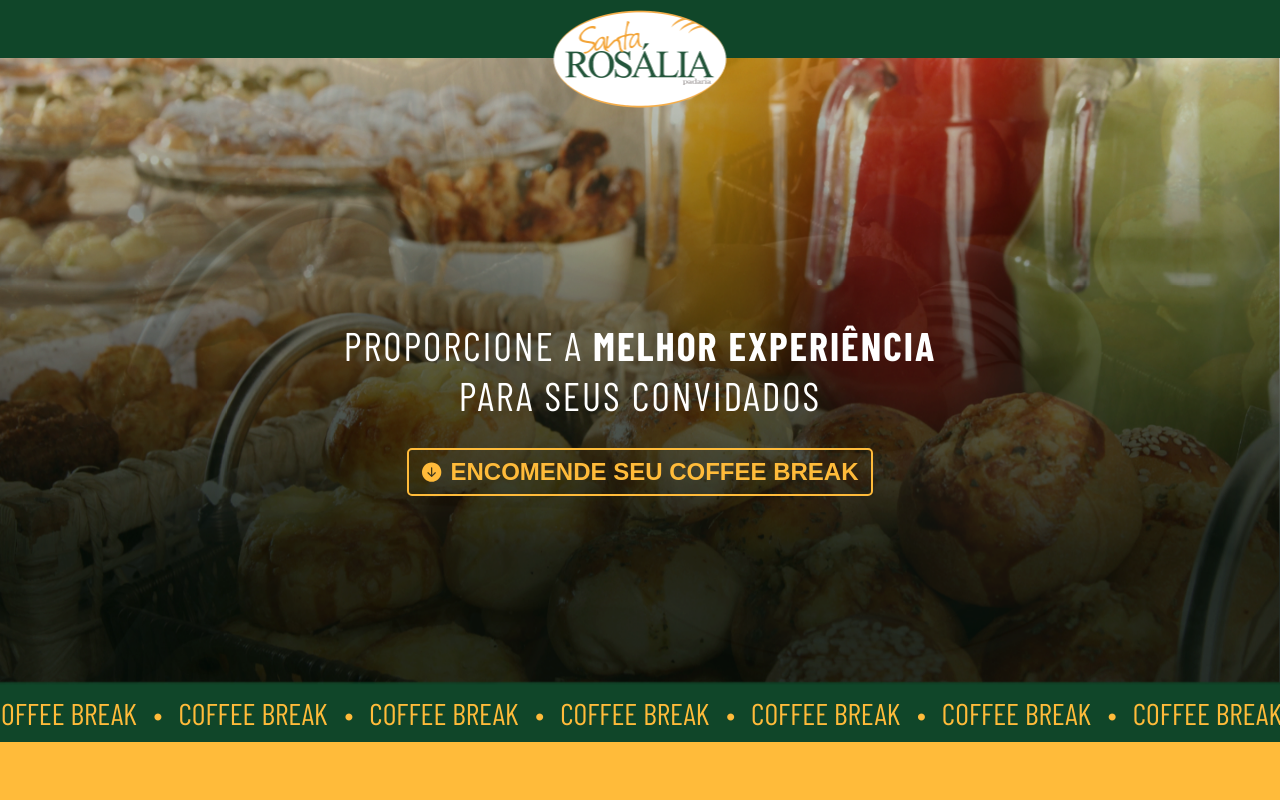
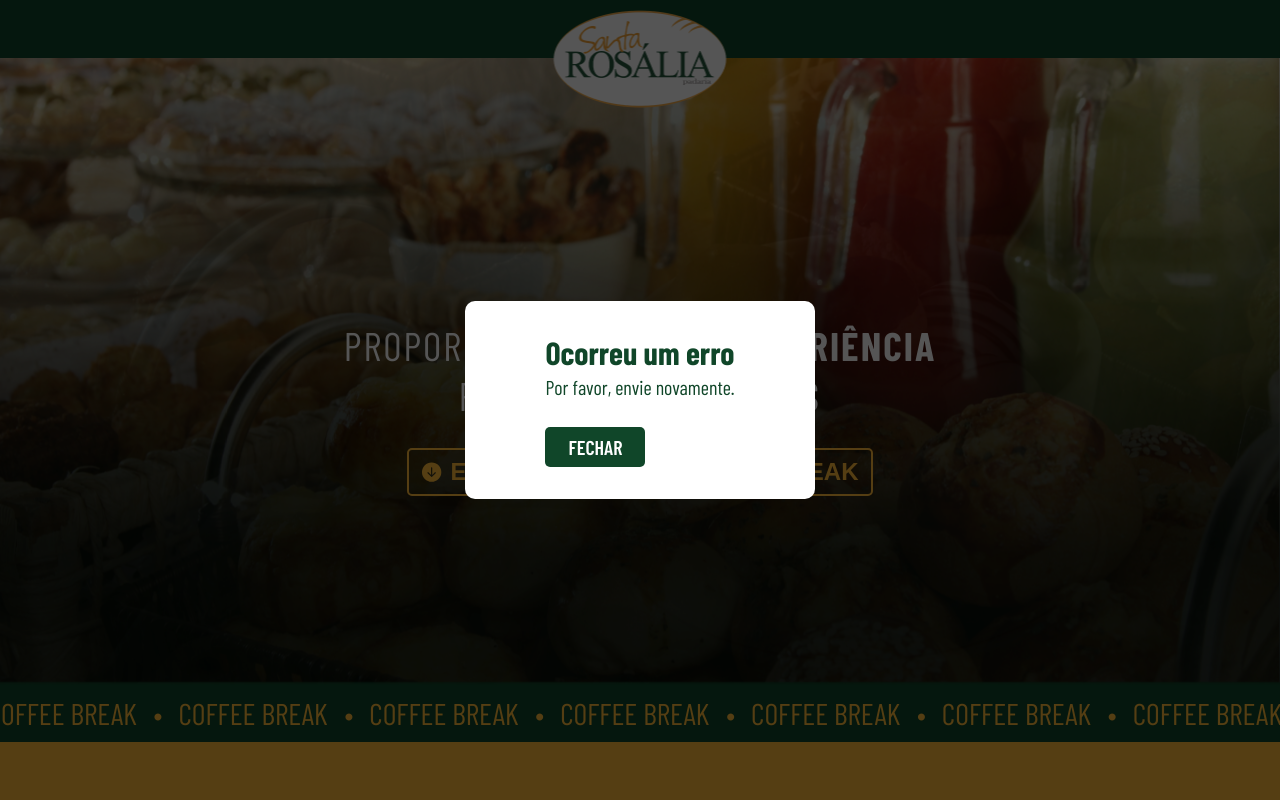
Before and after one commit to h-nriquevieira/padaria-santa-rosalia, a React (Create React App) app: page / in a window 1280 px wide. Shown: the top 800 px of the page. Built offline with nearby package versions, Linux system fonts and the light colour scheme.

Commit message:
Add modal component

```diff
--- a/package.json
+++ b/package.json
@@ -1,8 +1,10 @@
 {
   "name": "padaria-sta-rosalia",
+  "homepage": "https://reprehensible-potat.000webhostapp.com/",
   "version": "0.1.0",
   "private": true,
   "dependencies": {
+    "@radix-ui/react-dialog": "^1.0.0",
     "@radix-ui/react-tabs": "^1.0.0",
     "@testing-library/jest-dom": "^5.16.5",
     "@testing-library/react": "^13.3.0",
--- a/src/App.js
+++ b/src/App.js
@@ -1,17 +1,22 @@
+import { useState } from "react"
 import About from "./components/About/About"
 import Encomende from "./components/Encomende/Encomende"
 import Footer from "./components/Footer/Footer"
 import Header from "./components/Header/Header"
 import Menu from "./components/Menu/Menu"
+import Modal from "./components/Modal/Modal"
 
 function App() {
+  const [isModalOpen, setIsModalOpen] = useState(true);
+  const [messageSent, setMessageSent] = useState(false);
 
   return (
     <div className="App">
+      {isModalOpen && <Modal success={messageSent} toggleModal={setIsModalOpen}/>}
       <Header />
       <About />
       <Menu />
-      <Encomende />
+      <Encomende toggleModal={setIsModalOpen} setMessageSent={setMessageSent} />
       <Footer />
     </div>
   )
--- a/src/components/Encomende/Encomende.jsx
+++ b/src/components/Encomende/Encomende.jsx
@@ -5,7 +5,7 @@ import Juridica from './Forms/Juridica'
 
 import './Encomende.css'
 
-function Encomende() {
+function Encomende({toggleModal, setMessageSent}) {
   return (
     <div className="encomende" id="encomende">
       <h2 className="encomende--title">Encomende seu coffee break</h2>
@@ -20,7 +20,7 @@ function Encomende() {
           </Tabs.Trigger>
         </Tabs.List>
         <Tabs.Content className='encomende--content' value='fisica'>
-          <Fisica />
+          <Fisica toggleModal={toggleModal} setMessageSent={setMessageSent} />
         </Tabs.Content>
         <Tabs.Content className='encomende--content' value='juridica'>
           <Juridica />
--- a/src/components/Encomende/Forms/Fisica.jsx
+++ b/src/components/Encomende/Forms/Fisica.jsx
@@ -3,50 +3,55 @@ import './Forms.css'
 import arrow from '../../../assets/form--btn-arrow.svg'
 import pin from '../../../assets/location--pin.svg'
 
-function Forms() {
+function Forms({toggleModal, setMessageSent}) {
   const [entregar, setEntregar] = useState(true);
 
+  function handleSubmit(e) {
+    e.preventDefault()
+    toggleModal(true);
+  }
+
   return (
-    <form className="fisica">
-      <input type="text" id='nome' name="nome" placeholder='Nome Completo'/>
-      <input type="email" name="email" id="email" placeholder='E-mail' />
-      <input type="tel" name="telefone" id="telefone" placeholder='Telefone' />
+    <form onSubmit={e => handleSubmit(e)} className="fisica">
+      <input required type="text" id='nome' name="nome" placeholder='Nome Completo'/>
+      <input required type="email" name="email" id="email" placeholder='E-mail' />
+      <input required type="tel" name="telefone" id="telefone" placeholder='Telefone' />
       <div className="fisica--tipo-de-evento">
         <p className='evento--title'>Tipo de evento:</p>
         <div className="radio-and-label">
-          <input type="radio" name="tipo-de-evento" id="aniversario" />
+          <input required type="radio" name="tipo-de-evento" id="aniversario" />
           <label htmlFor="aniversario">Aniversário</label>
         </div>
         <div className="radio-and-label">
-          <input type="radio" name="tipo-de-evento" id="casamento" />
+          <input required type="radio" name="tipo-de-evento" id="casamento" />
           <label htmlFor="casamento">Casamento</label>
         </div>
         <div className="radio-and-label">
-          <input type="radio" name="tipo-de-evento" id="coffee-break" />
+          <input required type="radio" name="tipo-de-evento" id="coffee-break" />
           <label htmlFor="coffee-break">Coffee Break</label>
         </div>
         <div className="radio-and-label">
-          <input type="radio" name="tipo-de-evento" id="coquetel" />
+          <input required type="radio" name="tipo-de-evento" id="coquetel" />
           <label htmlFor="coquetel">Coquetel</label>
         </div>
         <div className="radio-and-label">
-          <input type="radio" name="tipo-de-evento" id="outro" />
+          <input required type="radio" name="tipo-de-evento" id="outro" />
           <label htmlFor="outro">Outro:</label>
           <input type="text" name='evento-outro' id='evento-outro' />
         </div>
       </div>
       <div className="quantidade-pessoas">
         <label htmlFor="quantidade">Quantidade de pessoas no evento:</label>
-        <input type="text" name='quantidade' id='quantidade'/>
+        <input required type="text" name='quantidade' id='quantidade'/>
       </div>
       <textarea name="observacoes" id="observacoes" cols="30" rows="10" placeholder='Observações (opcional):'></textarea>
       <div className="entregar">
         <div className="radio-and-label">
-          <input type="radio" name="entregar-retirar" id="entregar" onChange={() => setEntregar(true)} />
+          <input required type="radio" name="entregar-retirar" id="entregar" onChange={() => setEntregar(true)} />
           <label htmlFor="entregar">Entregar meu pedido</label>
         </div>
         <div className="radio-and-label">
-          <input type="radio" name="entregar-retirar" id="retirar" onChange={() => setEntregar(false)}/>
+          <input required type="radio" name="entregar-retirar" id="retirar" onChange={() => setEntregar(false)}/>
           <label htmlFor="retirar">Retirar meu pedido</label>
         </div>
       </div>
@@ -57,23 +62,23 @@ function Forms() {
 
       {entregar ?
       <div className="address">
-        <input type="text" name="endereco" id="endereco" placeholder='Endereço' />
-        <input type="text" name="numero" id="numero" placeholder='Nº' />
-        <input type="text" name="complemento" id="complemento" placeholder='Complemento' />
-        <input type="text" name="bairro" id="bairro" placeholder='Bairro' />
-        <input type="text" name='cidade' id='cidade' placeholder='Cidade'/>
-        <input type="text" name='cep' id='cep' placeholder='CEP' />
+        <input required type="text" name="endereco" id="endereco" placeholder='Endereço' />
+        <input required type="text" name="numero" id="numero" placeholder='Nº' />
+        <input required type="text" name="complemento" id="complemento" placeholder='Complemento' />
+        <input required type="text" name="bairro" id="bairro" placeholder='Bairro' />
+        <input required type="text" name='cidade' id='cidade' placeholder='Cidade'/>
+        <input required type="text" name='cep' id='cep' placeholder='CEP' />
         <p>Taxa de entrega a ser calculada</p>
       </div>
       :
       <div className="location">
-        <input type="radio" name="unidade" id="unidade1" />
+        <input required type="radio" name="unidade" id="unidade1" />
         <label className='unidade-label' htmlFor="unidade1">
           <img src={pin} alt="" />
           <p className="unidade--nome">Loja 1: Rua Aparecida</p>
           <p className="unidade--endereco">R. Aparecida, 322.</p>
         </label>
-        <input type="radio" name="unidade" id="unidade2" />
+        <input required type="radio" name="unidade" id="unidade2" />
         <label className='unidade-label' htmlFor="unidade2">
           <img src={pin} alt="" />
           <p className="unidade--nome">Loja 2: Artur Bernardes</p>
@@ -87,6 +92,8 @@ function Forms() {
         <span>Enviar</span>
         <img src={arrow} alt="" />
       </button>
+
+      <input type="hidden" name="_next" value="https://reprehensible-potat.000webhostapp.com/?form=success"></input>
     </form>
   );
 }
--- /dev/null
+++ b/src/components/Modal/Modal.css
@@ -0,0 +1,44 @@
+.modal--overlay {
+  position: fixed;
+  z-index: 99;
+  width: 100vw;
+  min-height: 100vh;
+  background-color: #000000aa;
+  display: grid;
+  place-items: center;
+}
+
+.modal {
+  background-color: #fff;
+  padding: 2rem 5rem;
+  border-radius: 10px;
+  font-family: var(--font-primary);
+
+}
+
+.modal h2 {
+  font-size: 2rem;
+  margin: 0;
+}
+
+.modal p {
+  font-size: 1.25rem;
+  margin: .25rem 0;
+}
+
+.modal--btn {
+  margin-top: 1.5rem;
+  min-width: 100px;
+
+  font-family: inherit;
+  font-size: 1.25rem;
+  font-weight: var(--font-bold);
+  text-transform: uppercase;
+  color: var(--clr-light);
+  background-color: var(--clr-primary);
+  border: none;
+  border-radius: 5px;
+  padding: .5rem .25rem;
+
+  cursor: pointer;
+}
--- /dev/null
+++ b/src/components/Modal/Modal.jsx
@@ -0,0 +1,17 @@
+import React from 'react';
+import './Modal.css'
+
+function Modal(props) {
+
+  return (
+    <div className="modal--overlay">
+      <div className="modal">
+        <h2>{props.success ? "Muito obrigado!" : "Ocorreu um erro"}</h2>
+        <p>{props.success ? "Já recebemos a sua mensagem!" : "Por favor, envie novamente."}</p>
+        <button className='modal--btn' onClick={() => props.toggleModal(false)}>Fechar</button>
+      </div>
+    </div>
+  );
+}
+
+export default Modal;
```
Also changed, not shown: 1 other file (tests, documents, lock files or other folders).
